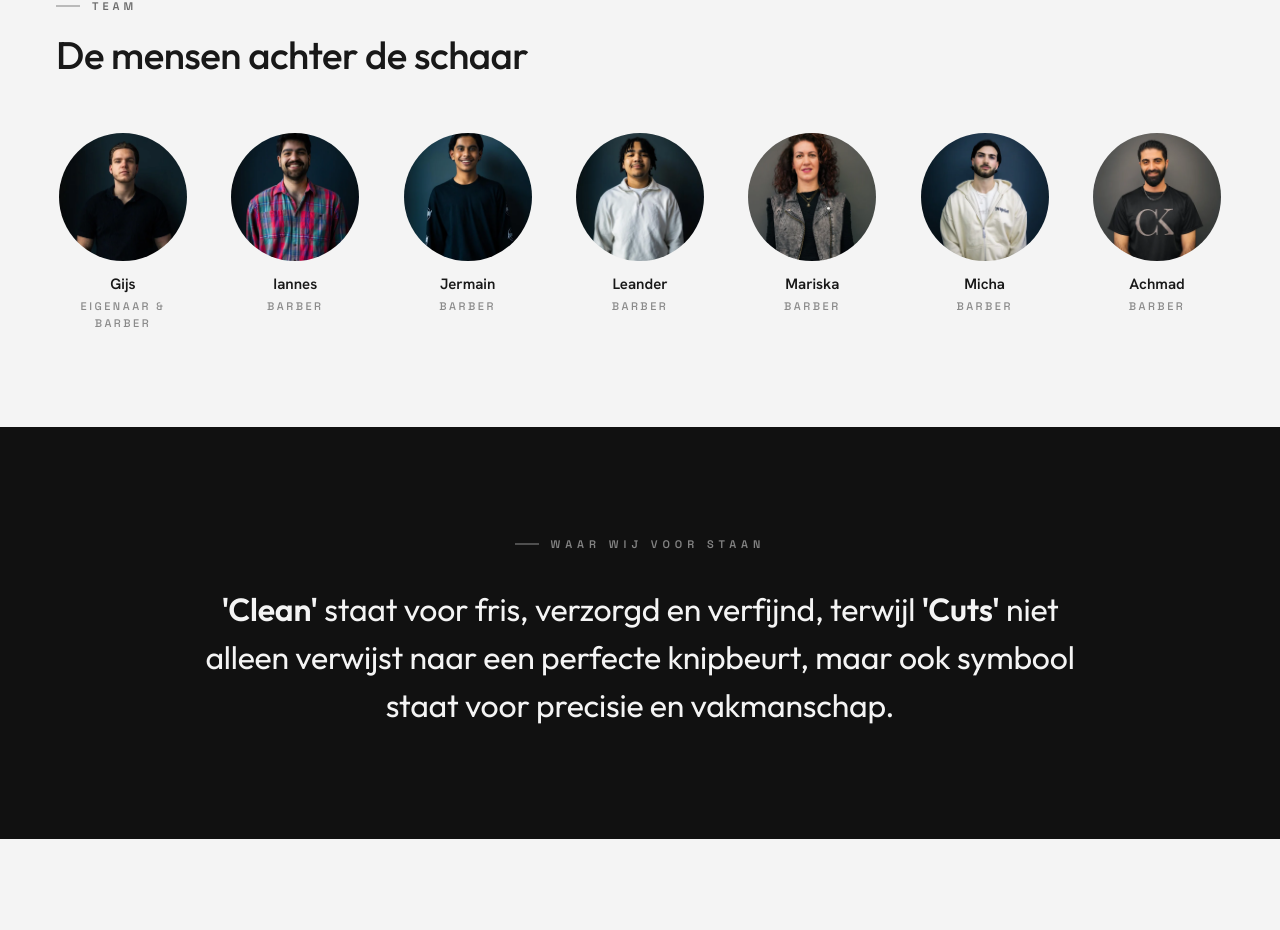
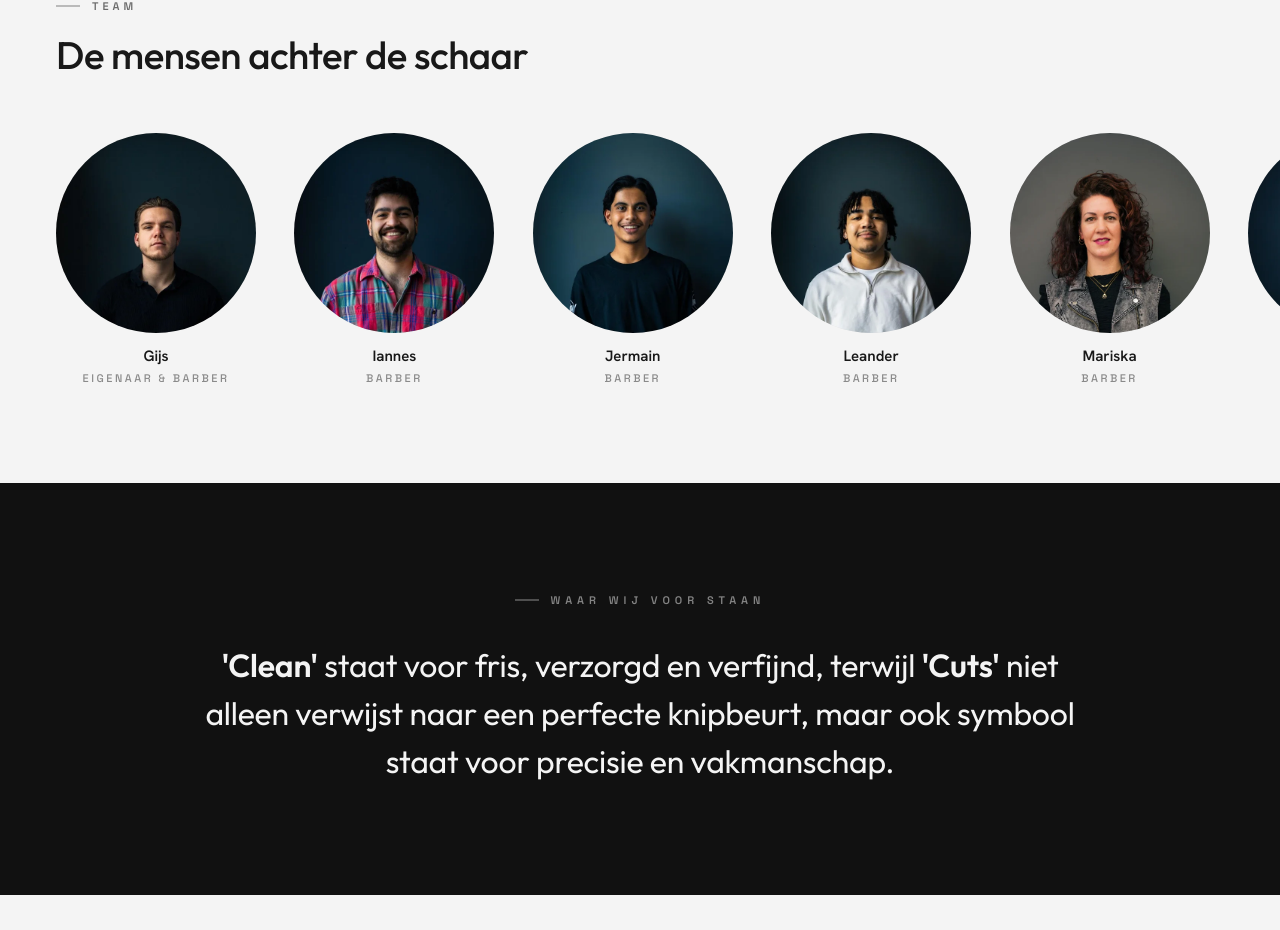
Before and after one commit to izzshtt/CleanCuts-wageningen, a Next.js app: page / in a window 1280 px wide. Shown: the part 2677-3607 px from the top of the page. Built offline with nearby package versions, Linux system fonts and the light colour scheme.

Commit message:
fix: adjust avatar dimensions and image styling for better display

```diff
--- a/src/components/sections/Team.tsx
+++ b/src/components/sections/Team.tsx
@@ -29,8 +29,8 @@ function Avatar({ member, delay, inView }: { member: TeamMember; delay: number;
     >
       <div
         style={{
-          width: 'clamp(96px, 14vw, 128px)',
-          height: 'clamp(96px, 14vw, 128px)',
+          width: 'clamp(140px, 18vw, 200px)',
+          height: 'clamp(140px, 18vw, 200px)',
           borderRadius: '50%',
           overflow: 'hidden',
           background: '#e0e0e0',
@@ -42,7 +42,7 @@ function Avatar({ member, delay, inView }: { member: TeamMember; delay: number;
           src={member.image}
           alt={member.name}
           loading="lazy"
-          style={{ width: '100%', height: '100%', objectFit: 'cover', display: 'block' }}
+          style={{ width: '100%', height: '100%', objectFit: 'cover', objectPosition: 'center top', display: 'block' }}
           onError={(e) => {
             const img = e.currentTarget;
             img.style.display = 'none';
```
